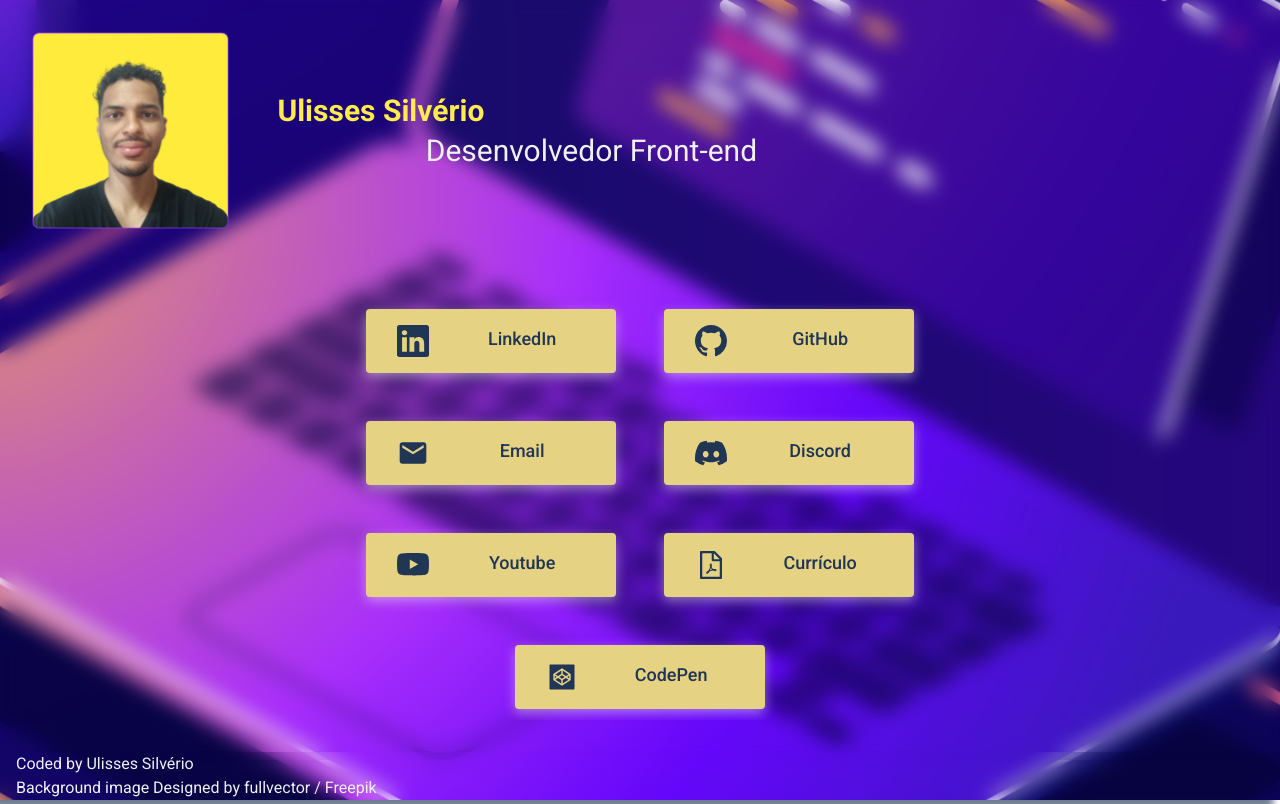
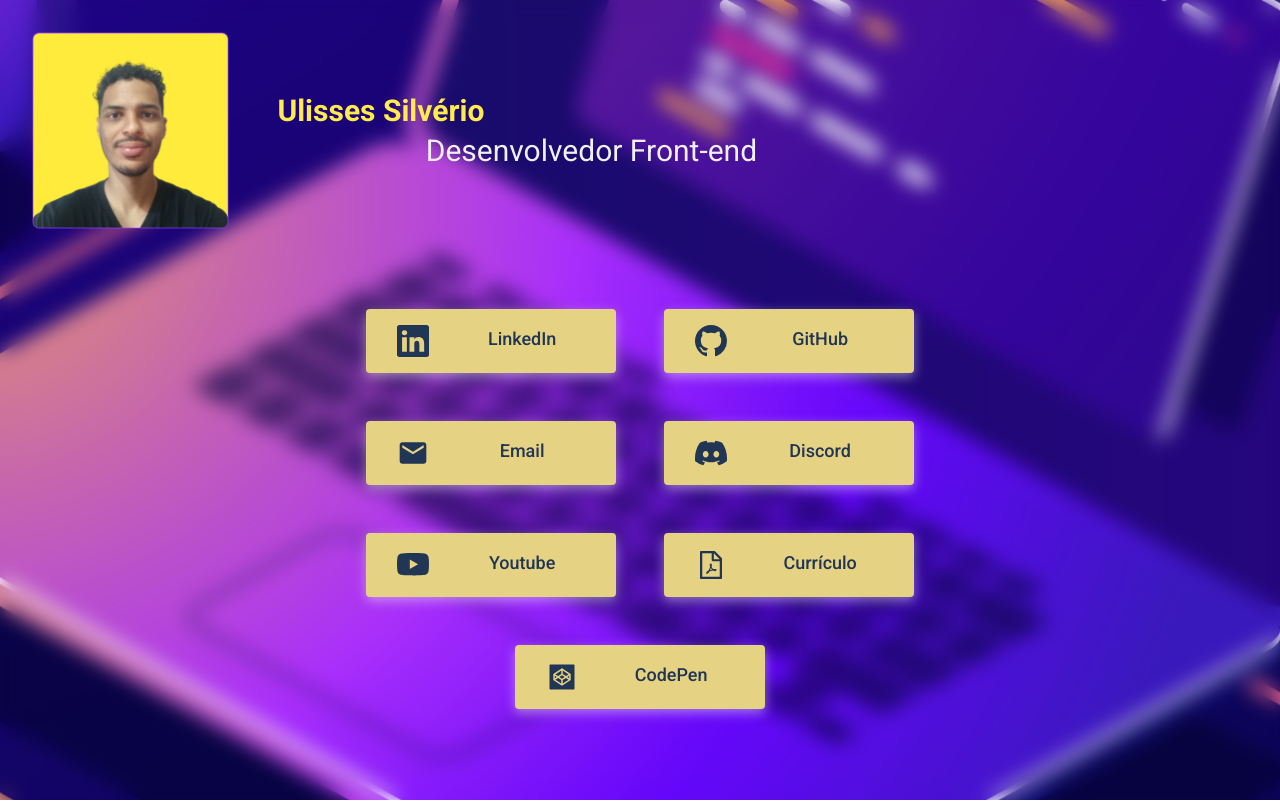
Before and after one commit to Odisseu93/social-media-linking, a React (Vite) app: page / in a window 1280 px wide. Built offline with nearby package versions, Linux system fonts and the light colour scheme.

Commit message:
fix: remove footer and adjust spacing and dimensions

```diff
--- a/src/Footer/style.ts
+++ b/src/Footer/style.ts
@@ -10,7 +10,7 @@
   ${Theme.fontSizes['base']}
 
   @media (min-width: 768px) {
-    display: block;
+    display: none;
   }
 `;
 
--- a/src/components/GlassBackground/styles.ts
+++ b/src/components/GlassBackground/styles.ts
@@ -10,7 +10,7 @@
 height: 1000%;
 
 @media (min-width: 768px) {
-  height: 95%;
+  height: 100%;
 }
 
 backdrop-filter: ${Theme.effects.backdropFilterBlurWhite};
--- a/src/components/List/style.ts
+++ b/src/components/List/style.ts
@@ -7,7 +7,8 @@
 
   width: fit-content;
 
-  margin: 0 auto;
+  margin-inline: auto;
+  padding-bottom: 5rem;
 
   list-style: none;
 
@@ -19,6 +20,7 @@
     max-width: 800px;
 
     margin-top: 3rem;
+    padding-bottom: 0;
   }
 `;
 
--- a/src/components/Main/styles.ts
+++ b/src/components/Main/styles.ts
@@ -3,8 +3,8 @@
 import Theme from '../../styles/Theme';
 
 export const Main = styled.main`
-  width: 100%;
-  height: 100%;
+  width: 100vw;
+  height: 100vh;
 
   overflow: auto;
   scroll-behavior: smooth;
```
Also changed, not shown: src/Footer/index.tsx (+15 -3 lines).
